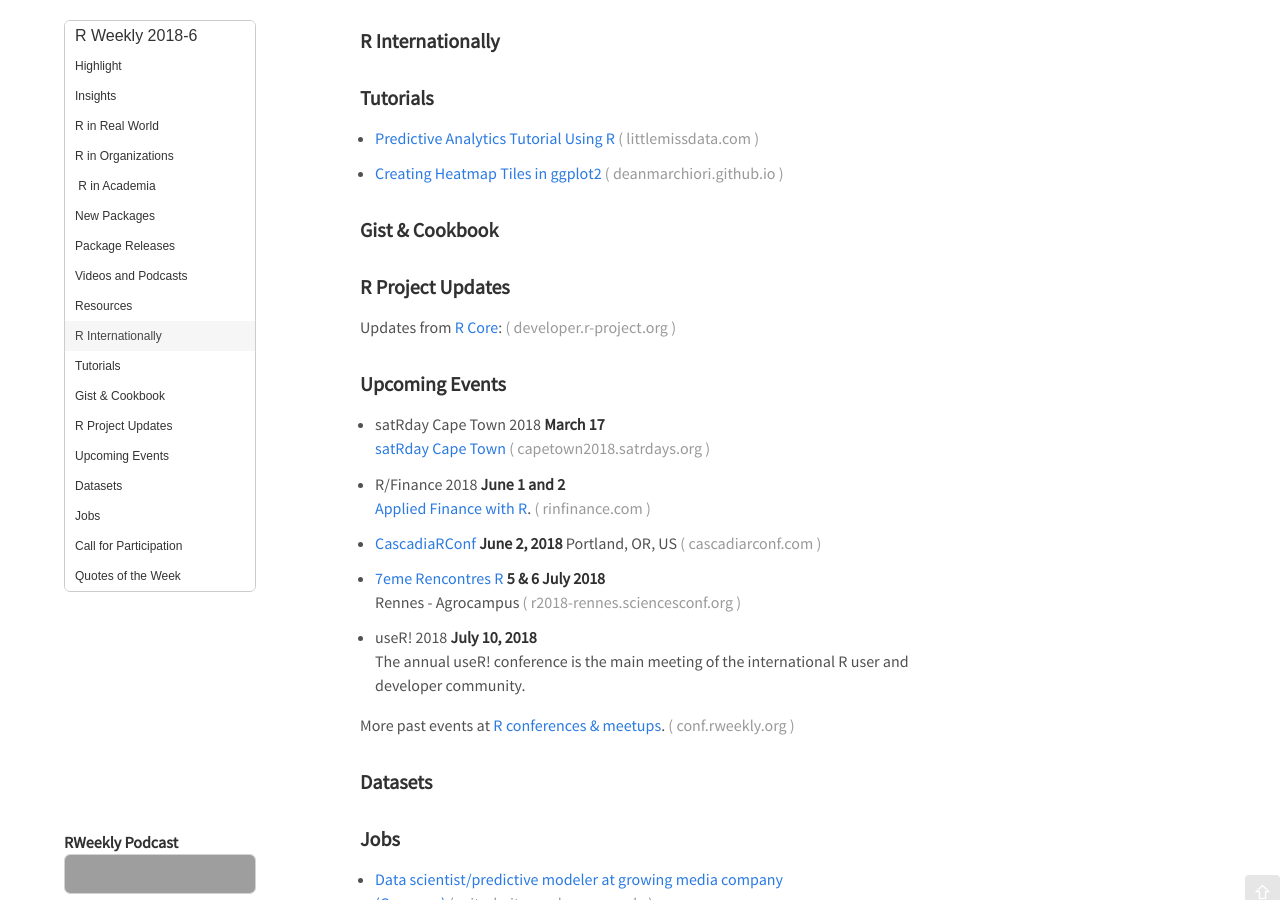
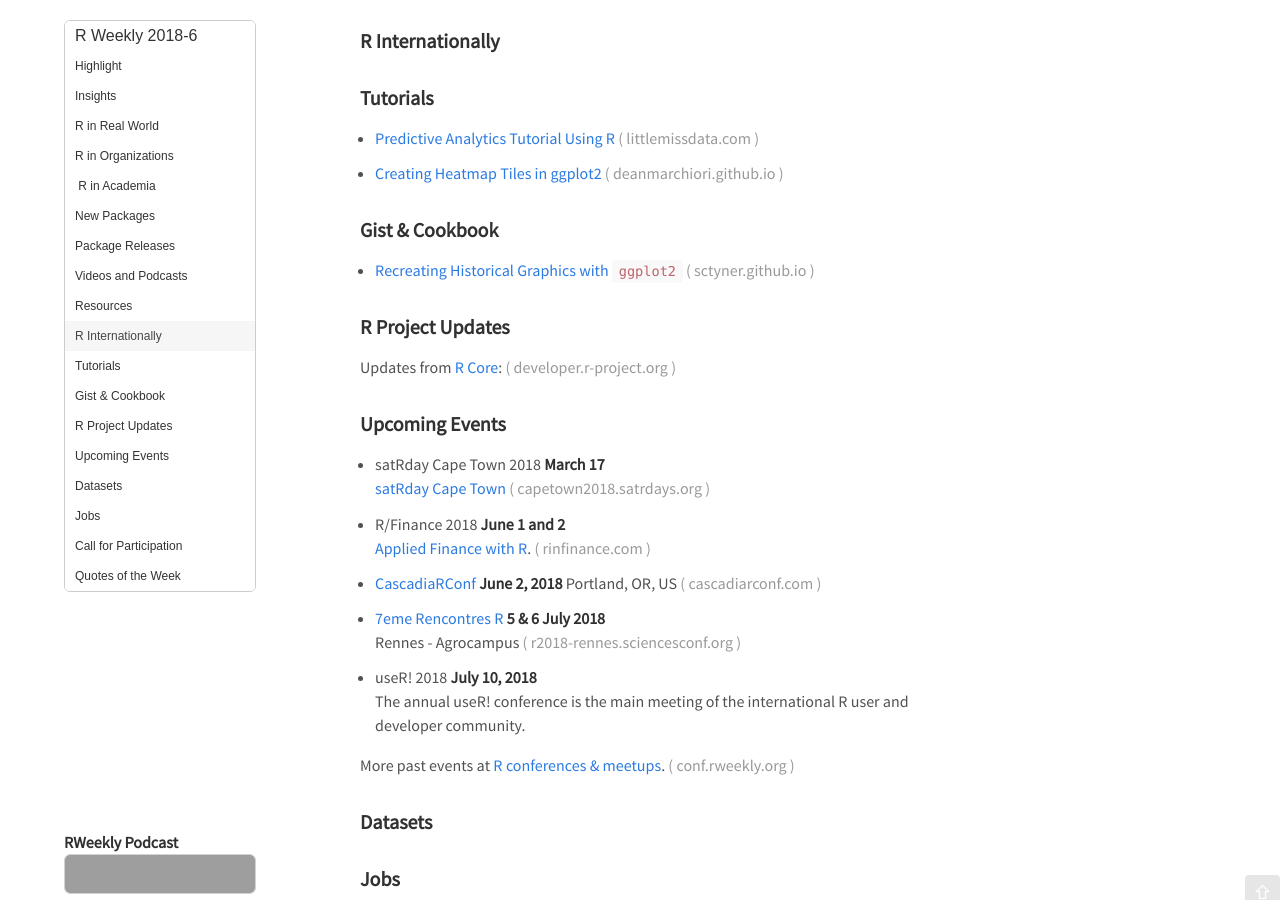
Before and after one commit to rweekly/rweekly.org, a Jekyll site: the page built from draft.md, in a window 1280 px wide and 900 px high, scrolled down 2147 px. Built offline with Jekyll 4.4.1, drawn with Linux system fonts in a browser that asks for light colours; emoji names are drawn with the system emoji font; comment, search, counter and statistics services are not loaded; grey boxes are pictures that could not be loaded.

Commit message:
Update draft.md

```diff
--- a/draft.md
+++ b/draft.md
@@ -83,7 +83,7 @@ Release Date: 2018-2-5
 
 ### Gist & Cookbook
 
-
++ [Recreating Historical Graphics with `ggplot2`](https://sctyner.github.io/static/presentations/Misc/GraphicsGroupISU/Jan312018/historical-graphics-ggplot2.html#1)
 
 ###  R Project Updates
 
```
